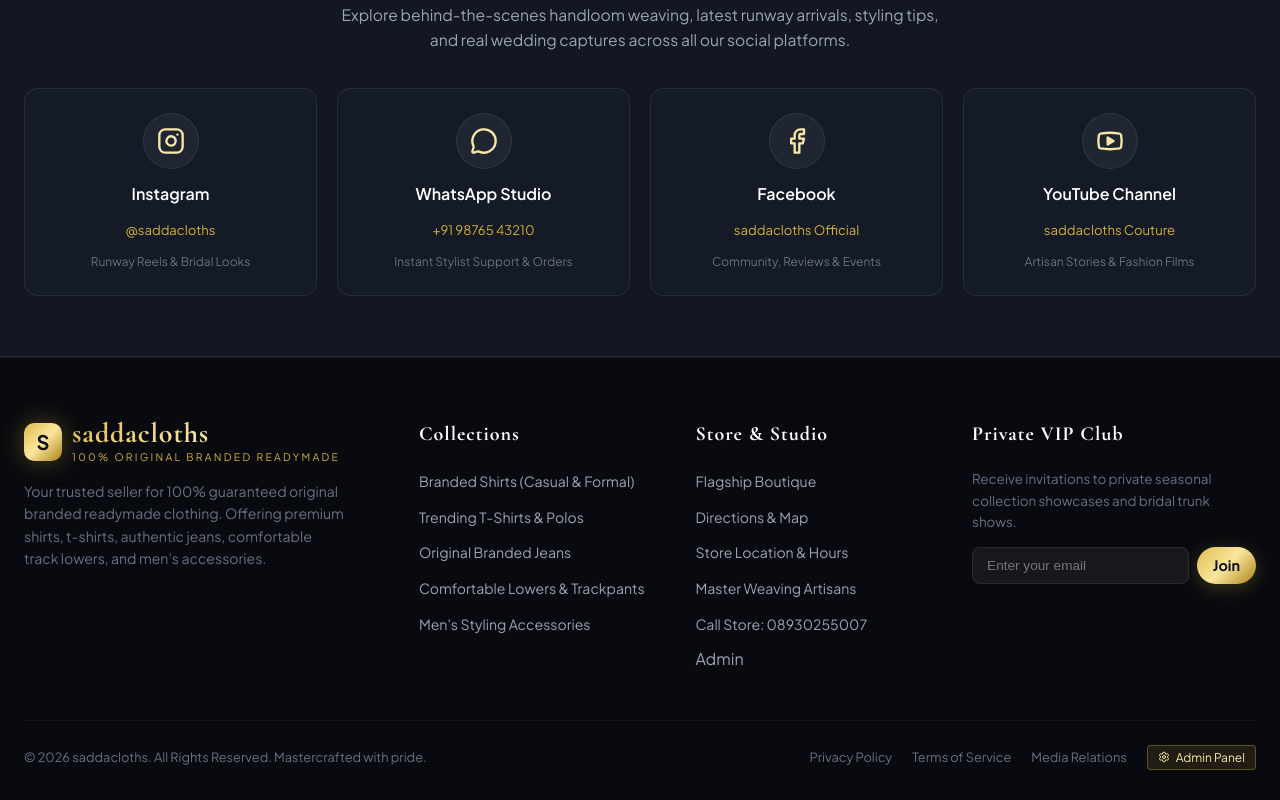
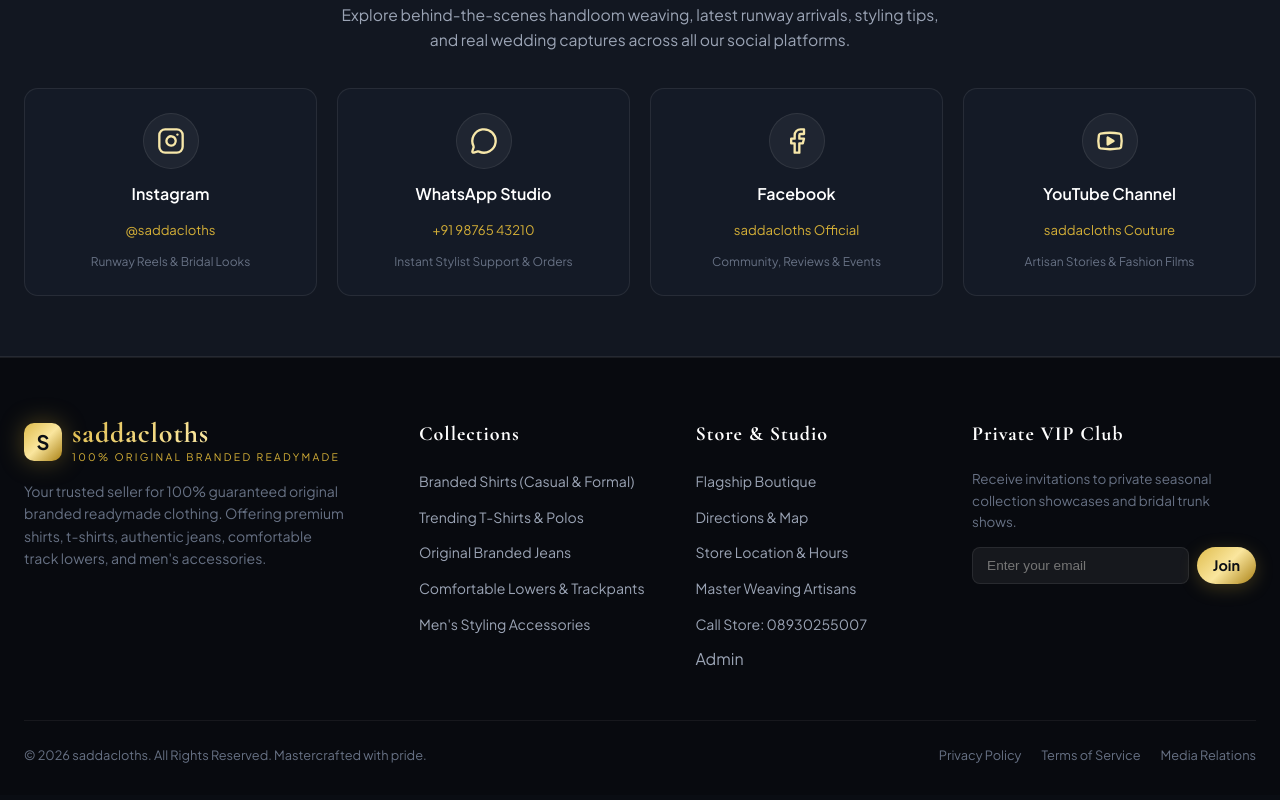
Before and after one commit to AFRIDI-DEVELOPER/saddacloths, a React (Vite) app: page / in a window 1280 px wide. Shown: the part 1999-2799 px from the top of the page. Built offline with nearby package versions, Linux system fonts and the light colour scheme.

Commit message:
remove highlighted Admin Panel button from footer bottom bar

```diff
--- a/src/App.jsx
+++ b/src/App.jsx
@@ -1110,26 +1110,6 @@
               <a href="#home" style={{ color: 'var(--text-dim)' }}>Privacy Policy</a>
               <a href="#home" style={{ color: 'var(--text-dim)' }}>Terms of Service</a>
               <a href="#media" style={{ color: 'var(--text-dim)' }}>Media Relations</a>
-              <button
-                onClick={() => setIsAdminOpen(true)}
-                style={{
-                  background: 'rgba(212, 175, 55, 0.12)',
-                  border: '1px solid rgba(212, 175, 55, 0.35)',
-                  borderRadius: '4px',
-                  padding: '4px 10px',
-                  color: 'var(--gold-light)',
-                  cursor: 'pointer',
-                  fontSize: '0.75rem',
-                  display: 'inline-flex',
-                  alignItems: 'center',
-                  gap: '6px'
-                }}
-                id="footer-admin-btn"
-                title="Open Showcase Admin Panel"
-              >
-                <Settings size={12} />
-                <span>Admin Panel</span>
-              </button>
             </div>
           </div>
         </div>
```
